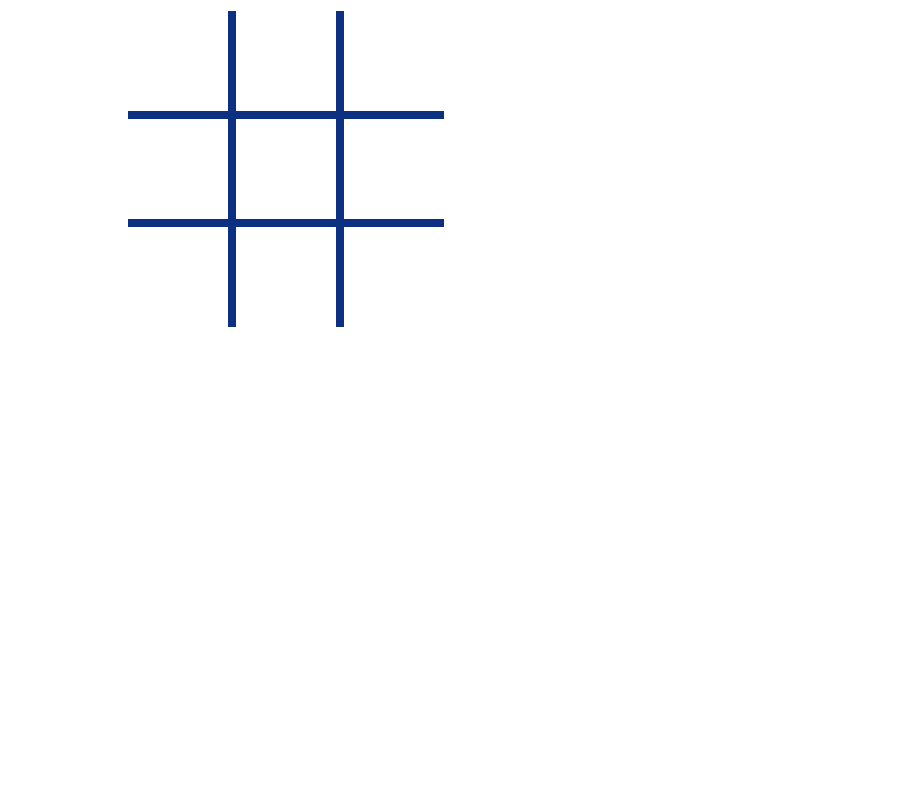
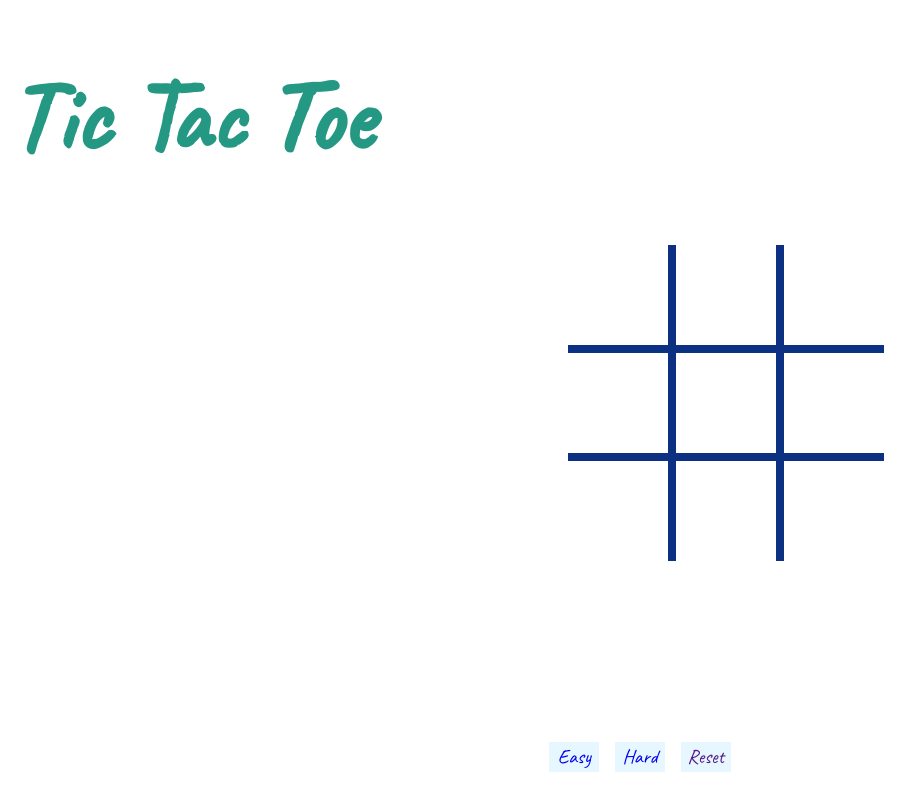
Before and after one commit to Mssmall/Project0, a plain HTML site: page index.html in a window 1280 px wide. Shown: the whole page, without its empty margins (0-922 px from the left). Drawn offline with Linux system fonts and the light colour scheme; a web font is replaced by a local one.

Commit message:
fourth commit added reset button and buttons to hardlevel

```diff
--- a/index.html
+++ b/index.html
@@ -10,6 +10,8 @@
     <title>Tic Tac Toe</title>
   </head>
   <body>
+
+  <h1>Tic Tac Toe</h1>
   <div class="container">
       <div class="gameBoard">
           <div class="square" id="squareOne"></div>
@@ -26,6 +28,12 @@
       <div class="message"></div>
       </div>
       <!-- row="0" col="0" -->
-  </body>
+      </body>
+      <aside>
+      <a href="file:///Users/liz/Projects/wdi-24/Assignments/Project0/index.html" class="buttonEasy">Easy</a>
+      <a href="file:///Users/liz/Projects/wdi-24/Assignments/Project0/levelhard.html" class="buttonHard">Hard</a>
+      <a href="" class="buttonReset">Reset</a>
+      </aside>
+
 
 </html>
--- a/js/main.js
+++ b/js/main.js
@@ -68,6 +68,7 @@ let player01 = function (row, index, square) {
     //marker is put on specific square dependent on row and index input
 
     $(square).text(markerOne);
+    $(square).css('background-color', '#e6f7ff')
     // console.log( gameBoard[row][index] ); //later change to jquery, clicking
     playerTurn = false;
     // console.log(playerTurn);
@@ -87,6 +88,7 @@ let player02 = function (row, index, square) {
     gameBoard[row][index] = 'O';
     let markerTwo = gameBoard[row][index];
     $(square).text(markerTwo);
+    $(square).css('background-color', '#b3ffb3')
     // console.log( gameBoard[row][index] );
     checkWin();
     playerTurn = true;
--- a/main.css
+++ b/main.css
@@ -1,8 +1,14 @@
+h1 {
+  text-align: left;
+  color: rgb(37, 152, 131);
+  font-size: 100px;
+}
+
 body {
   line-height: 100px;
   text-align: center;
   font-size: 65px;
-  margin: 0 auto;
+  /*margin: 0 auto;*/
   font-family: 'Caveat', cursive;
 }
 
@@ -10,45 +16,24 @@ body {
     width: 587px;
     min-height: 458px;
     margin: 0 auto;
-    /*makes grid spin */
-    /*-webkit-animation:spin 2s linear infinite;
-    -moz-animation:spin 4s linear infinite;
-    animation:spin 4s linear infinite;
-  }
-  @-moz-keyframes spin { 100% { -moz-transform: rotate(360deg); } }
-  @-webkit-keyframes spin { 100% { -webkit-transform: rotate(360deg); } }
-  @keyframes spin { 100% { -webkit-transform: rotate(360deg); transform:rotate(360deg); } }*/
-  }
-}
-
-.hardLevel {
-    width: 587px;
-    min-height: 458px;
-    margin: 0 auto;
-    /*makes grid spin */
-    -webkit-animation:spin 2s linear infinite;
-    -moz-animation:spin 4s linear infinite;
-    animation:spin 4s linear infinite;
-  }
-  @-moz-keyframes spin { 100% { -moz-transform: rotate(360deg); } }
-  @-webkit-keyframes spin { 100% { -webkit-transform: rotate(360deg); } }
-  @keyframes spin { 100% { -webkit-transform: rotate(360deg); transform:rotate(360deg); } }
-  }
+    position: relative;
 }
 
 .gameBoard {
-  min-width: 400px;
-  min-height: 337px;
+  max-width: 400px;
+  max-height: 337px;
   position: relative;
+  margin: 0 auto;
 }
 
 .message {
-  height: 300px;
+  height: 200px;
   width: 400px;
   font-size: 40px;
   color: rgb(37, 152, 131);
   text-align: center;
-  margin: 0 auto;djfkdjlfkjfjldkskfhello there how are you dont be sighing too much
+  margin: 0 auto;
+  /*djfkdjlfkjfjldkskfhello there how are you dont be sighing too much
   /*font-family: 'Libre Barcode 39 Text', cursive;*/
 }
 
@@ -60,6 +45,51 @@ body {
   text-align: center;
   margin: 0 auto;
   position: relative;
+}
+
+a.buttonEasy {
+    -webkit-appearance: button;
+    -moz-appearance: button;
+    appearance: button;
+    text-decoration: none;
+    /*color: initial;*/
+    font-size: 20px;
+    height: 30px;
+    width: 50px;
+    line-height: 30px;
+    margin: 0 auto;
+    text-align: center;
+    background-color: #e6f7ff;
+}
+
+a.buttonHard {
+    -webkit-appearance: button;
+    -moz-appearance: button;
+    appearance: button;
+    text-decoration: none;
+    /*color: initial;*/
+    font-size: 20px;
+    height: 30px;
+    width: 50px;
+    line-height: 30px;
+    margin: 0 auto;
+    text-align: center;
+    background-color: #e6f7ff;
+}
+
+a.buttonReset {
+    -webkit-appearance: button;
+    -moz-appearance: button;
+    appearance: button;
+    text-decoration: none;
+    /*color: initial;*/
+    font-size: 20px;
+    height: 30px;
+    width: 50px;
+    line-height: 30px;
+    margin: 0 auto;
+    text-align: center;
+    background-color: #e6f7ff;
 }
 
 .square {
@@ -142,3 +172,30 @@ body {
   border-left: solid 8px #0d3182;
   border-top: solid 8px #0d3182;
 }
+
+.hardLevel {
+    width: 587px;
+    min-height: 458px;
+    margin: 0 auto;
+    /*makes grid spin */
+    -webkit-animation:spin 2s linear infinite;
+    -moz-animation:spin 4s linear infinite;
+    animation:spin 4s linear infinite;
+
+}
+
+@-moz-keyframes spin {
+  100% {
+    -moz-transform: rotate(360deg);
+  }
+}
+@-webkit-keyframes spin {
+  100% {
+    -webkit-transform: rotate(360deg);
+  }
+}
+@keyframes spin {
+  100% {
+    -webkit-transform: rotate(360deg); transform:rotate(360deg);
+  }
+}
```
Also changed, not shown: levelhard.html (+7 -1 lines).
